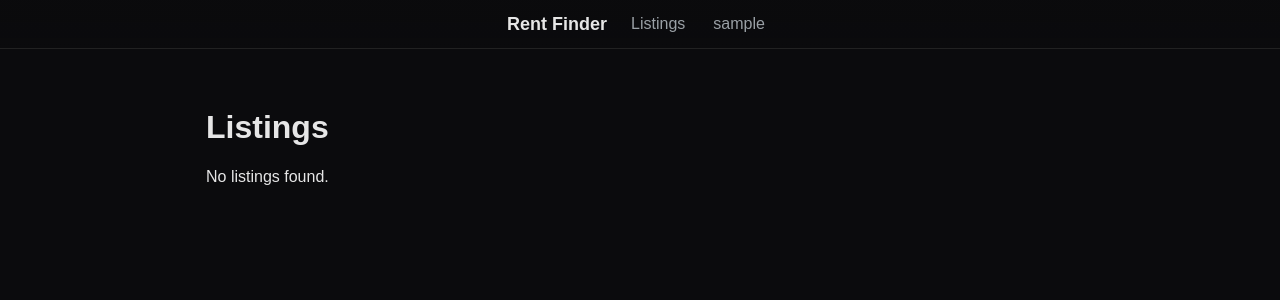
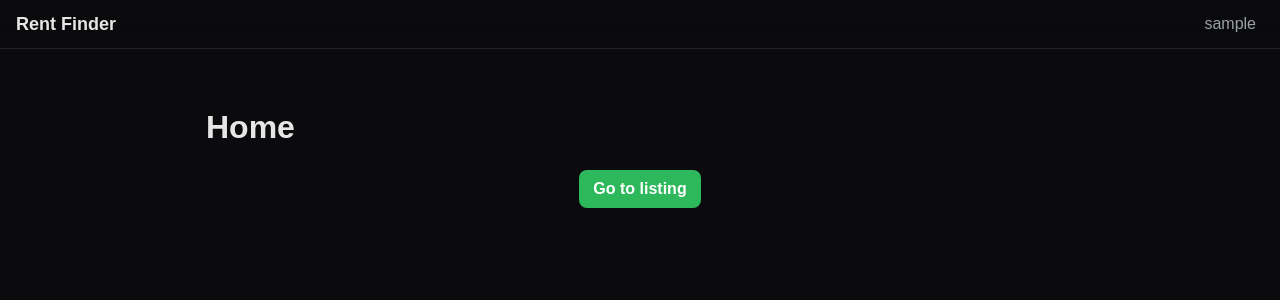
Before and after one commit to KnotATypo/Rent-Finder, a Flask app: page / in a window 1280 px wide. Shown: the top 300 px of the page. Run offline with Flask 3, Linux system fonts and the light colour scheme; the visitor is signed in with stand-in values (Sample User, id 1); parts of the project's set-up code (start-up, migrations or seed data) failed here and were passed over.

Commit message:
Updated header and removed verbose list from index

```diff
--- a/src/rent_finder/host.py
+++ b/src/rent_finder/host.py
@@ -1,20 +1,18 @@
 import os
 from functools import wraps
 
-from flask import Flask, render_template, session, jsonify, request, redirect
+from flask import Flask, render_template, session, request, redirect
 from flask import url_for
 from waitress import serve
 
 from rent_finder.logger import logger, configure_logging
-from rent_finder.model import Address, Listing, TravelTime, SavedLocations, AddressStatus, UserStatus, User
+from rent_finder.model import Listing, TravelTime, SavedLocations, AddressStatus, UserStatus, User
 from rent_finder.s3_client import S3Client
 
 app = Flask(__name__)
 app.secret_key = os.urandom(24)
 
 s3_client = S3Client()
-# Filtering out the listings that haven't had their images downloaded (for now)
-listings = [listing for listing in Listing.select().join(Address) if s3_client.object_exists(listing.id + "/0.webp")]
 
 
 @app.route("/set_username")
@@ -59,8 +57,9 @@ def get_current_user():
 
 
 @app.route("/")
+@require_user
 def index():
-    return render_template("index.html", listings=listings)
+    return render_template("index.html")
 
 
 @app.route("/listing/")
--- a/src/rent_finder/static/css/style.css
+++ b/src/rent_finder/static/css/style.css
@@ -428,7 +428,11 @@ body.listing-page .hero-image {
     padding: 0 16px;
     display: flex;
     align-items: center;
-    justify-content: space-between;
+    /* center the header content; we'll absolutely position the logo and nav
+       so the logo can be pinned flush to the left edge while the nav stays
+       pinned to the right. (Do not set position here so absolute children
+       are positioned relative to the fixed .site-header / viewport.) */
+    justify-content: center;
     gap: 16px;
 }
 
@@ -437,6 +441,17 @@ body.listing-page .hero-image {
     font-weight: 700;
     font-size: 18px;
     text-decoration: none;
+    /* Pin the logo to the left edge of the header (viewport) and vertically center it */
+    position: absolute;
+    left: 16px;
+    top: 50%;
+    transform: translateY(-50%);
+}
+
+.site-nav {
+    /* Keep the navigation pinned to the right edge of the header */
+    position: absolute;
+    right: 16px;
 }
 
 .site-nav ul {
--- a/src/rent_finder/templates/base.html
+++ b/src/rent_finder/templates/base.html
@@ -17,7 +17,6 @@
 
         <nav class="site-nav" role="navigation" aria-label="Main navigation">
             <ul>
-                <li><a href="{{ url_for('index') }}">Listings</a></li>
                 <li><a href="{{ url_for('set_username') }}">{{ session.get('username') or 'Set user' }}</a></li>
             </ul>
         </nav>
--- a/src/rent_finder/templates/index.html
+++ b/src/rent_finder/templates/index.html
@@ -3,14 +3,8 @@
 {% block title %}Rent Finder - Listings{% endblock %}
 
 {% block content %}
-<h1>Listings</h1>
-{% if listings %}
-    <ul>
-        {% for listing in listings %}
-            <li><a href="{{ url_for('listing', listing_id=listing.id) }}">{{ listing.address.address }}</a></li>
-        {% endfor %}
-    </ul>
-{% else %}
-    <p>No listings found.</p>
-{% endif %}
+<h1>Home</h1>
+<p style="text-align: center; margin-top: 24px;">
+    <a class="btn btn--green" href="/listing/">Go to listing</a>
+</p>
 {% endblock %}
```
